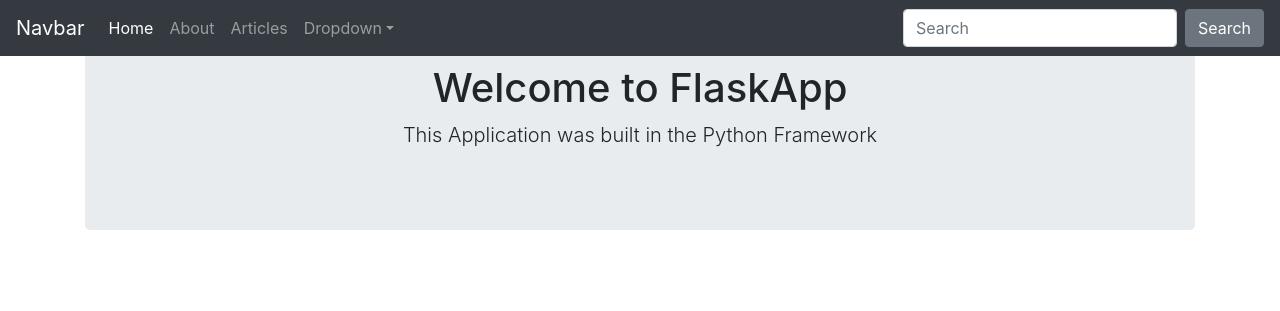
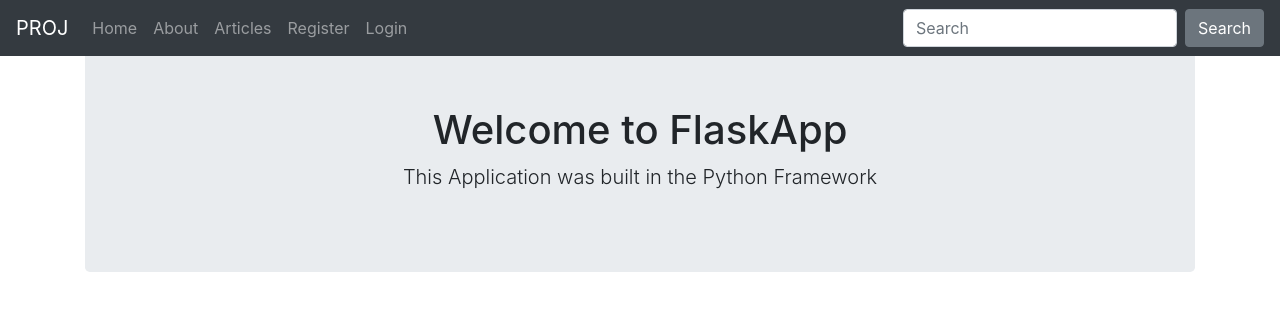
Before and after one commit to KaydenR/FlaskSM, a Flask app: page / in a window 1280 px wide. Shown: the top 311 px of the page. Run offline with Flask 2, Linux system fonts and the light colour scheme; one stand-in notice (Sample message) is shown; some libraries are stand-ins or nearby versions.

Commit message:
added user registration, redirecting to dash, messages for errors, password hashing and validation.

```diff
--- a/app.py
+++ b/app.py
@@ -5,6 +5,18 @@
 from passlib.hash import sha256_crypt
 
 app = Flask(__name__)
+
+app.secret_key='secret123'
+
+#config MySQL
+app.config['MYSQL_HOST'] = 'localhost'
+app.config['MYSQL_USER'] = 'root'
+app.config['MYSQL_PASSWORD'] = 'Sublime58'
+app.config['MYSQL_DB'] = 'myflaskapp'
+app.config['MYSQL_CURSORCLASS'] = 'DictCursor'
+
+#init MYSQL
+mysql = MySQL(app)
 
 Articles = Articles()
 
@@ -40,8 +52,70 @@
 def register():
     form = RegisterForm(request.form)
     if request.method == 'POST' and form.validate():
-        return render_template('register.html')
+        name = form.name.data
+        email = form.email.data
+        username = form.username.data
+        password = sha256_crypt.encrypt(str(form.password.data))
+
+        #create cursor
+        cur = mysql.connection.cursor()
+
+        #execute query
+        cur.execute("INSERT INTO users(name, email, username, password) VALUES(%s, %s, %s, %s)", (name, email, username, password))
+
+        #commit to DB
+        mysql.connection.commit()
+
+        #close connection
+        cur.close()
+
+        flash('You are now registered and can log in', 'success')
+
+        return redirect(url_for('index'))
     return render_template('register.html', form=form)
 
+#User Login
+@app.route('/login', methods=['GET', 'POST'])
+def login():
+    if request.method == 'POST':
+        # Get form fields
+        username = request.form['username']
+        password_candidate = request.form['password']
+
+        #create cursor
+        cur = mysql.connection.cursor()
+
+        #get user by username
+        result = cur.execute("SELECT * FROM users WHERE username = %s", [username])
+
+        if result > 0:
+            #Get stored hash
+            data = cur.fetchone()
+            password = data['password']
+
+            #compare passwords
+            if sha256_crypt.verify(password_candidate, password):
+                #Passed
+                session['logged_in'] = True
+                session['username'] = username
+
+                flash('you are now logged in','success')
+                return redirect(url_for('dashboard'))
+            else:
+                error = "Invalid login"
+                return render_template('login.html', error=error)
+            #close connection
+            cur.close()
+        else:
+            error = "Username not found"
+            return render_template('login.html', error=error)
+
+    return render_template('login.html')
+
+@app.route('/dashboard')
+def dashboard():
+    return render_template('dashboard.html')
+
 if __name__ == '__main__':
-    app.run(debug=True)
+    app.debug = True
+    app.run()
--- /dev/null
+++ b/templates/dashboard.html
@@ -0,0 +1,5 @@
+{% extends 'layout.html' %}
+
+{% block body %}
+  <h1>Dashboard <small>Welcome {{session.username}}</small></h1>
+{% endblock %}
--- /dev/null
+++ b/templates/includes/_messages.html
@@ -0,0 +1,15 @@
+{% with messages = get_flashed_messages(with_categories=true) %}
+  {% if messages %}
+    {% for category, messages in messages %}
+        <div class="alert alert-{{ category }}">{{message}}</div>
+    {% endfor %}
+  {% endif %}
+{% endwith %}
+
+{% if error %}
+  <div class="alert alert-danger">{{error}}</div>
+{% endif %}
+
+{% if msg %}
+  <div class="alert alert-success">{{msg}}</div>
+{% endif %}
--- a/templates/includes/_navbar.html
+++ b/templates/includes/_navbar.html
@@ -1,13 +1,13 @@
 <nav class="navbar navbar-expand-md navbar-dark bg-dark fixed-top">
-        <a class="navbar-brand" href="#">Navbar</a>
+    <a class="navbar-brand" href="#">PROJ</a>
     <button class="navbar-toggler" type="button" data-toggle="collapse" data-target="#navbarsExampleDefault" aria-controls="navbarsExampleDefault" aria-expanded="false" aria-label="Toggle navigation">
       <span class="navbar-toggler-icon"></span>
     </button>
 
     <div class="collapse navbar-collapse" id="navbarsExampleDefault">
       <ul class="navbar-nav mr-auto">
-            <li class="nav-item active">
-              <a class="nav-link" href="#">Home <span class="sr-only">(current)</span></a>
+        <li class="nav-item">
+          <a class="nav-link" href="/home">Home<span class="sr-only">(current)</span></a>
         </li>
         <li class="nav-item">
           <a class="nav-link" href="/about">About</a>
@@ -15,13 +15,11 @@
         <li class="nav-item">
           <a class="nav-link" href="/articles">Articles</a>
         </li>
-            <li class="nav-item dropdown">
-              <a class="nav-link dropdown-toggle" href="#" id="dropdown01" data-toggle="dropdown" aria-haspopup="true" aria-expanded="false">Dropdown</a>
-              <div class="dropdown-menu" aria-labelledby="dropdown01">
-                <a class="dropdown-item" href="#">Action</a>
-                <a class="dropdown-item" href="#">Another action</a>
-                <a class="dropdown-item" href="#">Something else here</a>
-              </div>
+        <li class="nav-item navbar-right">
+            <a class="nav-link" href="/register">Register<span class="sr-only">(current)</span></a>
+          </li>
+          <li class="nav-item navbar-right">
+              <a class="nav-link" href="/login">Login<span class="sr-only">(current)</span></a>
             </li>
       </ul>
       <form class="form-inline my-2 my-lg-0">
--- a/templates/layout.html
+++ b/templates/layout.html
@@ -3,11 +3,12 @@
 <html>
     <head>
         <meta charset="utf-8">
-        <title>MyFlaskApp</title>
+        <title></title>
         <link rel="stylesheet" href="https://stackpath.bootstrapcdn.com/bootstrap/4.3.1/css/bootstrap.min.css">
     </head>
+        {% include 'includes/_navbar.html' %}
+        {% include 'includes/_messages.html' %}
     <body>
-        {% include 'includes/_navbar.html' %}
         <div class="container">
             {% block body %}{% endblock %}
         </div>
```
Also changed, not shown: templates/login.html (added, +17 -0 lines), templates/register.html (+5 -5 lines), README.md. Lines whose indentation alone changed are shown as unchanged.
